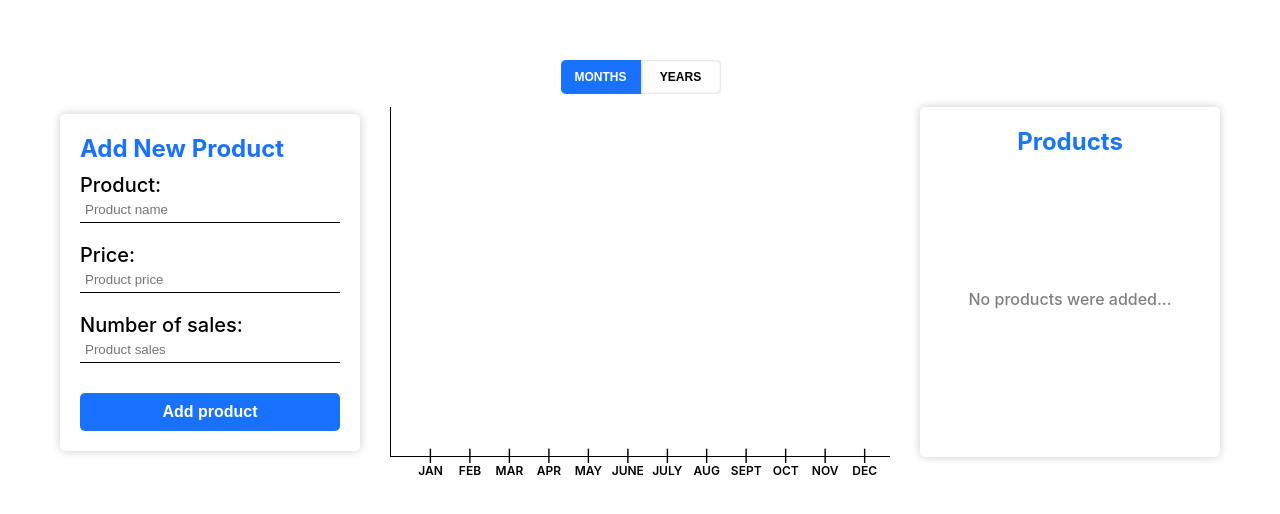
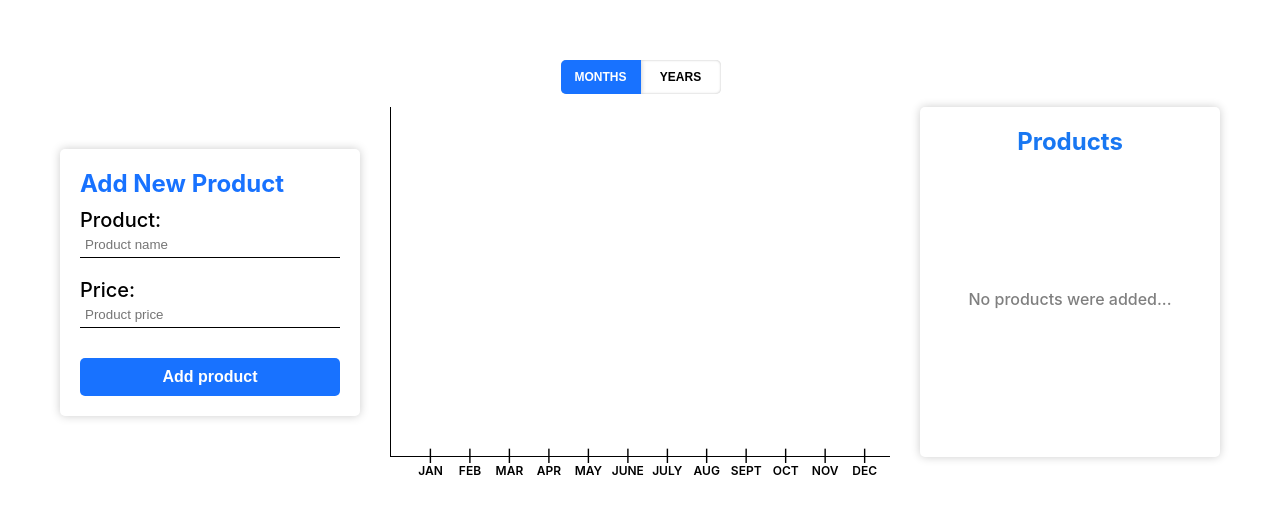
Before and after one commit to Joa0Gustav0/SomeProjects, a React (Create React App) app in the folder personal-projects/dashboard-app/: page / in a window 1280 px wide. Shown: the part 118-632 px from the top of the page. Built offline with nearby package versions, Linux system fonts and the light colour scheme; the HTML template or start-up script is replaced by a standard one.

Commit message:
created function for adding products | dashboard app

```diff
--- a/personal-projects/dashboard-app/src/App.js
+++ b/personal-projects/dashboard-app/src/App.js
@@ -2,13 +2,17 @@ import DataForm from "./components/DataForm";
 import Dashboard from "./components/Dashboard";
 import DataList from "./components/DataList";
 import styles from './App.module.css'
+import { useState } from "react";
 
 function App() {
+
+  const [pArr, setPArr] = useState([])
+
   return (
     <main>
-      <DataForm />
+      <DataForm formButtonFunc={(newProduct) => setPArr([...pArr, newProduct])}/>
       <Dashboard />
-      <DataList />
+      <DataList productsArr={pArr}/>
     </main>
   );
 }
--- a/personal-projects/dashboard-app/src/components/DataForm.jsx
+++ b/personal-projects/dashboard-app/src/components/DataForm.jsx
@@ -1,8 +1,9 @@
 import styles from './styles/DataForm.module.css'
 
-export default function DataForm() {
+export default function DataForm( {formButtonFunc} ) {
+
     return (
-        <form>
+        <div className={styles.dataFormContainer}>
             <h1>Add New product</h1>
             <label htmlFor="product-input">
                 <h2>Product:</h2>
@@ -14,15 +15,19 @@ export default function DataForm() {
             </label>
             <input type="number" id="price-input"
             placeholder="Product price"/>
-            <label htmlFor="sales-input">
-                <h2>Number of sales:</h2>
-            </label>
-            <input type="number" id="sales-input"
-            placeholder="Product sales"/>
 
-            <button>
+            <button onClick={() => {
+                const pName = document.getElementById("product-input")
+                const pPrice = document.getElementById("price-input")
+
+                if (pName.value !== "" && pPrice.value !== "") {
+                    formButtonFunc({name: pName.value, price: Number(pPrice.value)})
+                    pName.value = ""
+                    pPrice.value = ""
+                }
+            }}>
                 <h1>Add product</h1>
             </button>
-        </form>
+        </div>
     )
 }
--- a/personal-projects/dashboard-app/src/components/DataList.jsx
+++ b/personal-projects/dashboard-app/src/components/DataList.jsx
@@ -8,7 +8,13 @@ export default function DataList( {productsArr} ) {
 
                 {
                     productsArr?.length > 0 ?
-                    null
+                    productsArr.map((elem, i) => (
+                        <div key={elem.name + i} className={styles.productContainer}>
+                            <h1>{elem.name}</h1>
+                            <h2>{elem.price}</h2>
+                            <button>Add ocurrences</button>
+                        </div>
+                    ))
                     :
                     <p>No products were added... </p>
                 }
--- a/personal-projects/dashboard-app/src/components/styles/DataForm.module.css
+++ b/personal-projects/dashboard-app/src/components/styles/DataForm.module.css
@@ -1,4 +1,4 @@
-form {
+.dataFormContainer {
     display: flex;
     flex-direction: column;
     align-items: flex-start;
@@ -11,19 +11,19 @@ form {
     box-shadow: 0px 0px 10px rgba(0, 0, 0, 0.205);
 }
 
-form > h1 {
+.dataFormContainer > h1 {
     color: #1872ff;
     font-size: 1.5em;
     margin-bottom: 10px;
     text-transform: capitalize;
 }
 
-form > label > h2 {
+.dataFormContainer > label > h2 {
     font-weight: 500;
     font-size: 1.25em;
 }
 
-form > input {
+.dataFormContainer > input {
     width: 100%;
     border: 0;
     padding: 5px;
@@ -32,7 +32,9 @@ form > input {
     border-bottom: 1px solid black;
 }
 
-form > button {
+.dataFormContainer > button {
+    transition: all .1s;
+
     border: 0;
     width: 100%;
     padding: 10px;
@@ -43,3 +45,12 @@ form > button {
     border-radius: 5px;
     background-color: #1872ff;
 }
+
+.dataFormContainer > button:hover {
+    cursor: pointer;
+    color: rgba(255, 255, 255, 0.555);
+}
+.dataFormContainer > button:active {
+    color: #1872ff;
+    background-color: white;
+}
```
